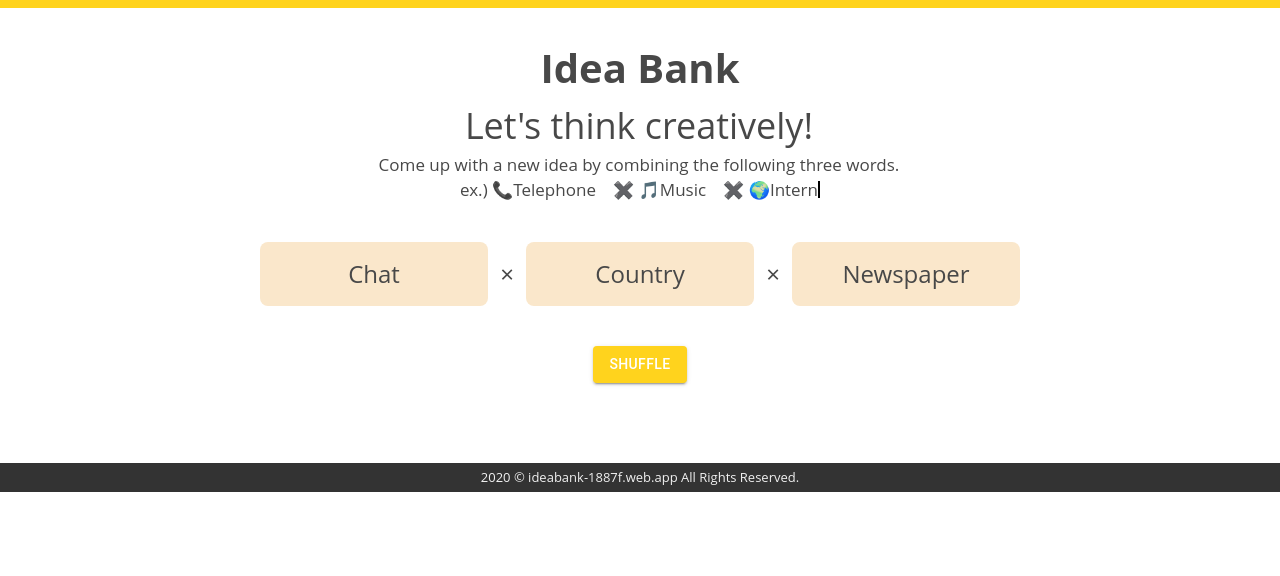
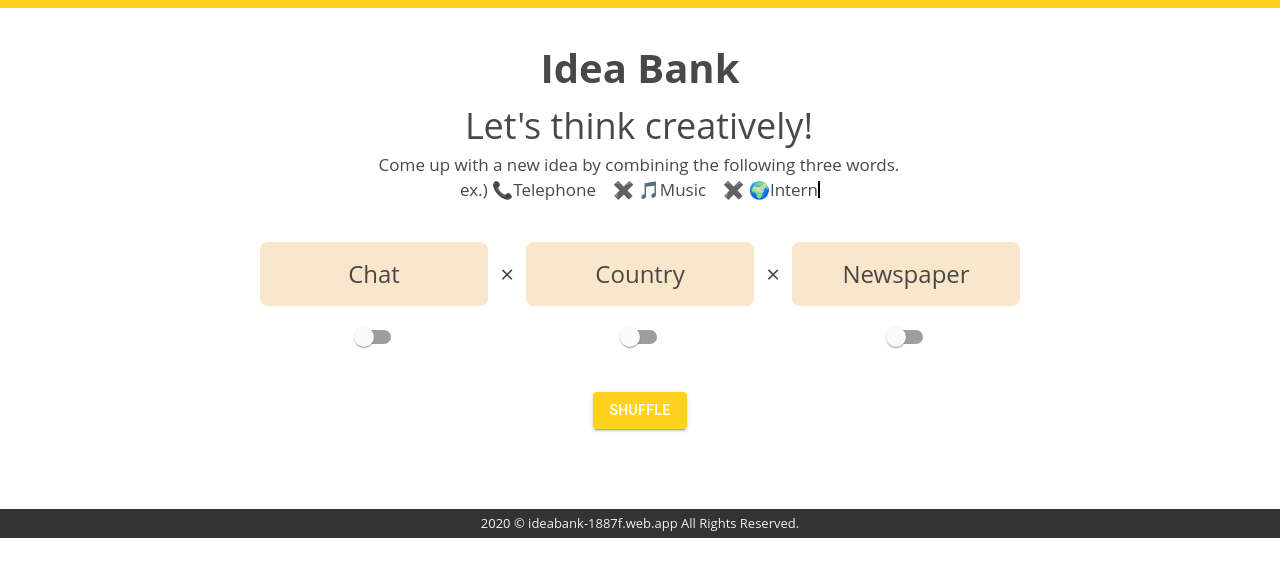
Before and after one commit to nk18chi/ideapool, a React (Create React App) app: page / in a window 1280 px wide. Shown: the top 576 px of the page. Built offline with nearby package versions, Linux system fonts and the light colour scheme.

Commit message:
Add switch controller

```diff
--- a/src/App.css
+++ b/src/App.css
@@ -17,17 +17,27 @@ h2 {
   border-right: 2px solid #fff;
 }
 
+.three-elements-container {
+  margin: 0 auto;
+  width: 760px;
+  overflow: hidden;
+}
+
+.three-elements-container li {
+  float: left;
+  width: 30%;
+}
+
+.three-elements-container .middle-li {
+  width: 5% !important;
+}
+
 .slot-words {
-  overflow: hidden;
-  margin: 0 auto;
   margin-top: 40px;
-  margin-bottom: 40px;
-  width: 760px;
+  margin-bottom: 12px;
 }
 
 .slot-words li {
-  float: left;
-  width: 30%;
   font-size: 24px;
   overflow: hidden;
 }
@@ -42,9 +52,10 @@ h2 {
   padding: 20px 0;
 }
 
-.slot-words .middle-li {
-  width: 5% !important;
+.switch-controller {
+  margin-bottom: 36px;
 }
+
 .description {
   margin: 4px;
   font-size: 17px;
--- a/src/App.tsx
+++ b/src/App.tsx
@@ -1,9 +1,9 @@
 import React, { Fragment } from "react";
 import "./App.css";
-import { Button } from "@material-ui/core/";
+import { Button, Switch } from "@material-ui/core/";
 
 const App: React.FC = () => {
-  var seenWords: Set<number> = new Set();
+  var seenWords: Set<string> = new Set();
   const words: string[] = [
     "Telephone",
     "Movie",
@@ -176,6 +176,7 @@ const App: React.FC = () => {
   ];
   const [threeWords, setThreeWords] = React.useState<string[]>([getWord(), getWord(), getWord()]);
   const wordRefs = React.useRef<any>([React.useRef(), React.useRef(), React.useRef()]);
+  const [isFixedSwitch, setIsFixedSwitch] = React.useState([false, false, false]);
 
   const typingIntervalRef = React.useRef<any>();
   const cursorIntervalRef = React.useRef<any>();
@@ -233,16 +234,19 @@ const App: React.FC = () => {
 
   function getWord(): string {
     var i: number = Math.floor(Math.random() * words.length);
-    while (seenWords.has(i)) {
+    while (seenWords.has(words[i])) {
       i = Math.floor(Math.random() * words.length);
     }
-    seenWords.add(i);
+    seenWords.add(words[i]);
     return words[i];
   }
 
   function resetWords(e: any) {
     Promise.all(
-      wordRefs.current.map(async (ref: any) => {
+      wordRefs.current.map(async (ref: any, i: number) => {
+        if (isFixedSwitch[i]) {
+          return;
+        }
         return await changeWordStyle(ref);
       })
     ).then((results) => {
@@ -252,8 +256,21 @@ const App: React.FC = () => {
           return;
         }
       });
-      seenWords = new Set();
-      setThreeWords([getWord(), getWord(), getWord()]);
+      for (var i = 0; i < threeWords.length; i++) {
+        if (isFixedSwitch[i]) {
+          continue;
+        }
+        seenWords.delete(threeWords[i]);
+      }
+      let newThreeWords = [...threeWords];
+      newThreeWords.map((w: any, i: number) => {
+        if (isFixedSwitch[i]) {
+          return w;
+        } else {
+          return getWord();
+        }
+      });
+      setThreeWords([...newThreeWords]);
     });
   }
 
@@ -279,6 +296,12 @@ const App: React.FC = () => {
     });
   }
 
+  const handleSwitchChange = (num: number) => {
+    let newFixedSwitch = isFixedSwitch;
+    newFixedSwitch[num] = !newFixedSwitch[num];
+    setIsFixedSwitch([...newFixedSwitch]);
+  };
+
   return (
     <div className='App'>
       <header>
@@ -296,7 +319,7 @@ const App: React.FC = () => {
             )}
           </div>
         ))}
-        <ul className='slot-words'>
+        <ul className='three-elements-container slot-words'>
           {threeWords.length > 0 &&
             threeWords.map((word: string, i: number) => (
               <Fragment key={i}>
@@ -311,6 +334,20 @@ const App: React.FC = () => {
               </Fragment>
             ))}
         </ul>
+        <ul className='three-elements-container switch-controller'>
+          {isFixedSwitch.map((sc: any, i: number) => (
+            <Fragment key={i}>
+              <li>
+                <Switch key={i} color='primary' checked={sc} onChange={() => handleSwitchChange(i)} />
+              </li>
+              {i < isFixedSwitch.length - 1 && (
+                <li className='middle-li white'>
+                  <p>×</p>
+                </li>
+              )}
+            </Fragment>
+          ))}
+        </ul>
         <Button className='shuffle-btn' variant='contained' color='primary' onClick={resetWords}>
           Shuffle
         </Button>
--- a/src/index.css
+++ b/src/index.css
@@ -151,3 +151,7 @@ a {
 .shuffle-btn {
   background-color: #ffd31d !important;
 }
+
+.white {
+  color: #fff;
+}
```
